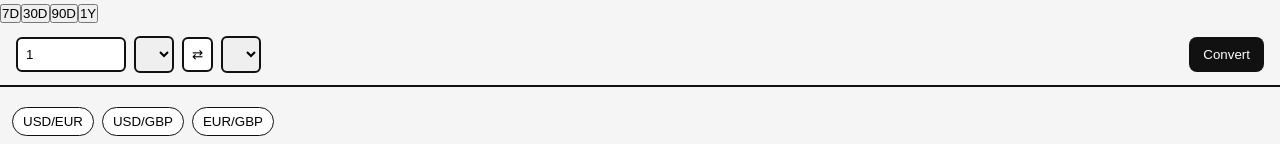
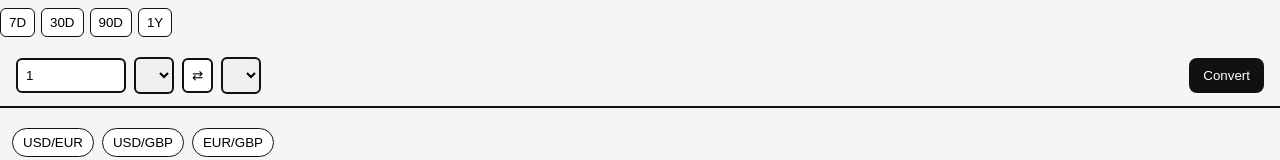
Before and after one commit to 4shil/rateswitch-x, a website: page index.html in a window 1280 px wide. Shown: the top 160 px of the page. Drawn offline with Linux system fonts and the light colour scheme; no server answers.

Commit message:
UI redesign — step 3: chart styles

```diff
--- a/style.css
+++ b/style.css
@@ -622,3 +622,7 @@ body {
 /* Step2 favorites styles */
 .favorites-bar{display:flex;gap:8px;padding:8px 12px;overflow:auto;white-space:nowrap}
 .fav-pill{padding:6px 10px;border-radius:999px;border:1px solid #111;background:#fff}
+/* Step3 chart controls */
+.chart-timeframes{display:flex;gap:6px;margin:8px 0}
+.tf-btn{padding:6px 8px;border-radius:6px;border:1px solid #111;background:#fff}
+.chart-readout{font-size:13px;color:#222;margin-top:6px}
```
